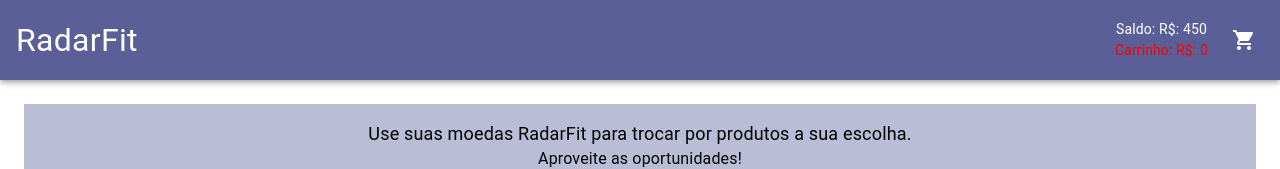
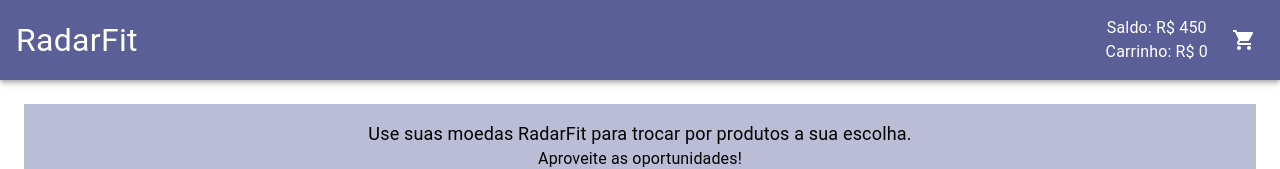
Before and after one commit to Joao-21/RadarFit, a React (Vite) app: page / in a window 1280 px wide. Shown: the top 169 px of the page. Built offline with nearby package versions, Linux system fonts and the light colour scheme.

Commit message:
refactor: add style inline into a separete file

```diff
--- a/src/components/cartInfo/index.tsx
+++ b/src/components/cartInfo/index.tsx
@@ -6,6 +6,7 @@
 import { useDispatch, useSelector } from "react-redux";
 import DrawerCart from "../drawerCart";
 import { RootState } from "../../redux-store/store";
+import styles from "./styles.module.scss";
 
 const CartInfo = () => {
   const dispatch = useDispatch();
@@ -26,23 +27,15 @@
     acc = acc + item.price;
     return acc;
   }, 0);
-  console.log("cartItemsSum", cartItemsSum);
+
   return (
-    <Box style={{ display: "flex", flexDirection: "row" }}>
-      <Box
-        style={{
-          display: "flex",
-          flexDirection: "column",
-          justifyContent: "center",
-          alignItems: "center",
-          marginRight: "16px",
-        }}
-      >
-        <Typography style={{ fontSize: "14px" }}>
-          Saldo: R$: {userCoins}
+    <Box className={styles.box_container}>
+      <Box className={styles.box_content}>
+        <Typography className={styles.typography}>
+          Saldo: R$ {userCoins}
         </Typography>
-        <Typography style={{ color: "red", fontSize: "14px" }}>
-          Carrinho: R$: {cartItemsSum}
+        <Typography className={styles.typography}>
+          Carrinho: R$ {cartItemsSum}
         </Typography>
       </Box>
       <IconButton
--- /dev/null
+++ b/src/components/cartInfo/styles.module.scss
@@ -0,0 +1,16 @@
+.box_container {
+    display: flex;
+    flex-direction: row;
+}
+
+.box_content {
+    display: flex;
+    flex-direction: column;
+    justify-content: center;
+    align-items: center;
+    margin-right: 16px;
+}
+
+.typography {
+    font-size: 14px;
+}
--- a/src/components/productCard/index.tsx
+++ b/src/components/productCard/index.tsx
@@ -10,6 +10,7 @@
 import { ProductProps } from "../../mockedData";
 import { RootState } from "../../redux-store/store";
 import { setAddedProduct } from "../../redux-store/store/slices/cartInfoSlice";
+import { quantityOnCart } from "../../utils";
 import styles from "./styles.module.scss";
 
 interface CardInfoProps {
@@ -21,20 +22,13 @@
 
   const cartItems = useSelector((state: RootState) => state.cartDetails.items);
 
+  const quantityPerItem = quantityOnCart(cartItems);
+
   const handleAddProduct = () => {
     const payload = [...cartItems];
     payload.push(product);
     dispatch(setAddedProduct(payload));
   };
-
-  const quantityOnCart = cartItems.reduce((acc: any, val) => {
-    if (!acc[val.id])
-      acc[val.id] = {
-        quantity: 1,
-      };
-    else acc[val.id]["quantity"]++;
-    return acc;
-  }, {});
 
   return (
     <Card className={styles.card_container}>
@@ -42,11 +36,7 @@
         component="img"
         src={product.image}
         alt=""
-        style={{
-          height: "140px",
-          width: "200px",
-          objectFit: "contain",
-        }}
+        className={styles.card_media}
       />
       <CardContent className={styles.card_content}>
         <Typography component="div" variant="h6">
@@ -56,12 +46,12 @@
       <CardActions className={styles.card_actions}>
         <Typography>
           Qtd no carrinho:
-          {quantityOnCart[product.id] !== undefined
-            ? quantityOnCart[product.id].quantity
+          {quantityPerItem[product.id] !== undefined
+            ? quantityPerItem[product.id].quantity
             : 0}
         </Typography>
         <Button
-          style={{ color: "#484b78", background: "#dddeeb" }}
+          className={styles.button}
           variant="contained"
           onClick={handleAddProduct}
         >
--- a/src/components/productCard/styles.module.scss
+++ b/src/components/productCard/styles.module.scss
@@ -15,3 +15,14 @@
     padding: 0px;
     justify-content: space-between;
 }
+
+.card_media {
+    height: 140px !important;
+    width: 200px !important;
+    object-fit: contain !important;
+}
+
+.button {
+    color: #484b78 !important;
+    background: #dddeeb !important;
+}
--- a/src/container/products/index.tsx
+++ b/src/container/products/index.tsx
@@ -19,19 +19,13 @@
   }, []);
 
   return (
-    <Box className={styles.cart_container}>
-      <Box style={{ width: "100%", padding: "16px", overflow: "auto" }}>
-        <Grid container style={{ display: "grid", justifyContent: "center" }}>
-          <Typography
-            style={{
-              display: "flex",
-              justifyContent: "center",
-              fontSize: "18px",
-            }}
-          >
+    <Box className={styles.products_container}>
+      <Box className={styles.products_content}>
+        <Grid container className={styles.title_container}>
+          <Typography className={`${styles.typography} ${styles.title}`}>
             Use suas moedas RadarFit para trocar por produtos a sua escolha.
           </Typography>
-          <Typography style={{ display: "flex", justifyContent: "center" }}>
+          <Typography className={styles.typography}>
             Aproveite as oportunidades!
           </Typography>
         </Grid>
--- a/src/container/products/styles.module.scss
+++ b/src/container/products/styles.module.scss
@@ -1,4 +1,4 @@
-.cart_container {
+.products_container {
     display: flex;
     flex-direction: row;
     grid-area: cart;
@@ -21,3 +21,23 @@
         grid-template-columns: repeat(3, 1fr);
     }
 }
+
+.products_content {
+    width: 100%;
+    padding: 16px;
+    overflow: auto
+}
+
+.title_container {
+    display: grid !important;
+    justify-content: center !important
+}
+
+.typography {
+    display: flex;
+    justify-content: center
+}
+
+.title {
+    font-size: 18px !important;
+}
--- /dev/null
+++ b/src/utils/index.ts
@@ -0,0 +1,14 @@
+import { ProductProps } from "../mockedData";
+
+export const quantityOnCart = (cartItems: ProductProps[]) => {
+  const quantityPerItem = cartItems.reduce((acc: any, val) => {
+    if (!acc[val.id])
+      acc[val.id] = {
+        quantity: 1,
+      };
+    else acc[val.id]["quantity"]++;
+    return acc;
+  }, {});
+
+  return quantityPerItem;
+};
```
